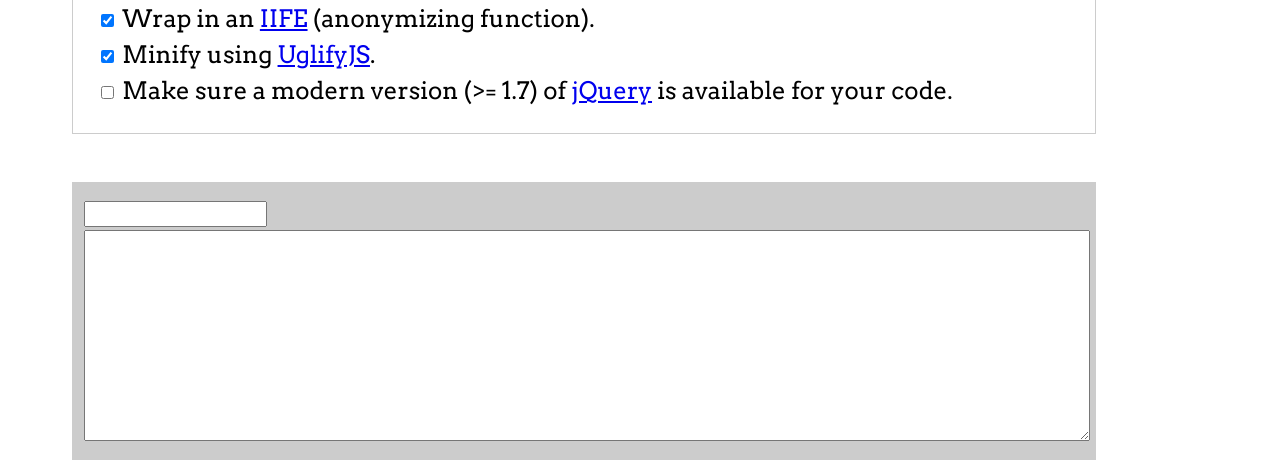
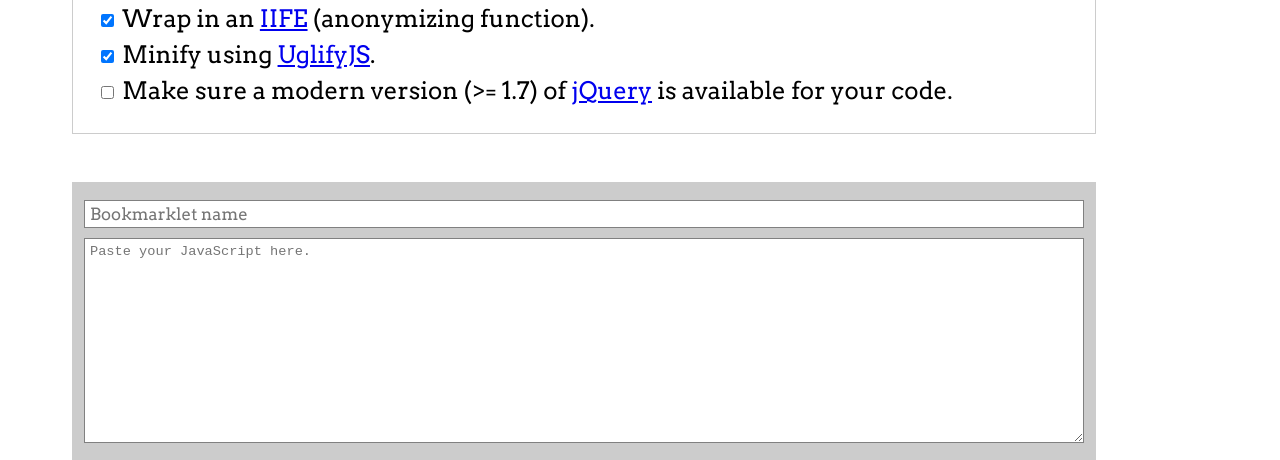
Before and after one commit to chriszarate/bookmarkleter, a website: page index.html in a window 1280 px wide. Shown: the part 336-796 px from the top of the page. Drawn offline with Linux system fonts and the light colour scheme.

Commit message:
Style tweaks.

```diff
--- a/index.html
+++ b/index.html
@@ -37,6 +37,9 @@
 			}
 
 			textarea {
+				border: solid 1px gray;
+				box-sizing: border-box;
+				padding: 5px;
 				width: 100%;
 				height: 15em;
 				font-family: monospace;
@@ -44,8 +47,13 @@
 			}
 
 			input[type=text] {
+				border: solid 1px gray;
+				box-sizing: border-box;
 				font-family: inherit;
 				font-size: .7em;
+				margin-bottom: 10px;
+				padding: 3px 5px;
+				width: 100%;
 			}
 
 			input[type=checkbox] {
@@ -155,9 +163,9 @@
 			</div>
 
 			<fieldset id="InputFields">
-				<input type="text" aria-label="Bookmarklet name" ng-change="updateBookmarklet(options)" ng-model="name" />
+				<input type="text" aria-label="Bookmarklet name" placeholder="Bookmarklet name" ng-change="updateBookmarklet(options)" ng-model="name" />
 				<br />
-				<textarea ng-model="input" ng-change="updateBookmarklet(options)"></textarea>
+				<textarea placeholder="Paste your JavaScript here." ng-model="input" ng-change="updateBookmarklet(options)"></textarea>
 			</fieldset>
 
 			<fieldset id="Labels">
```
